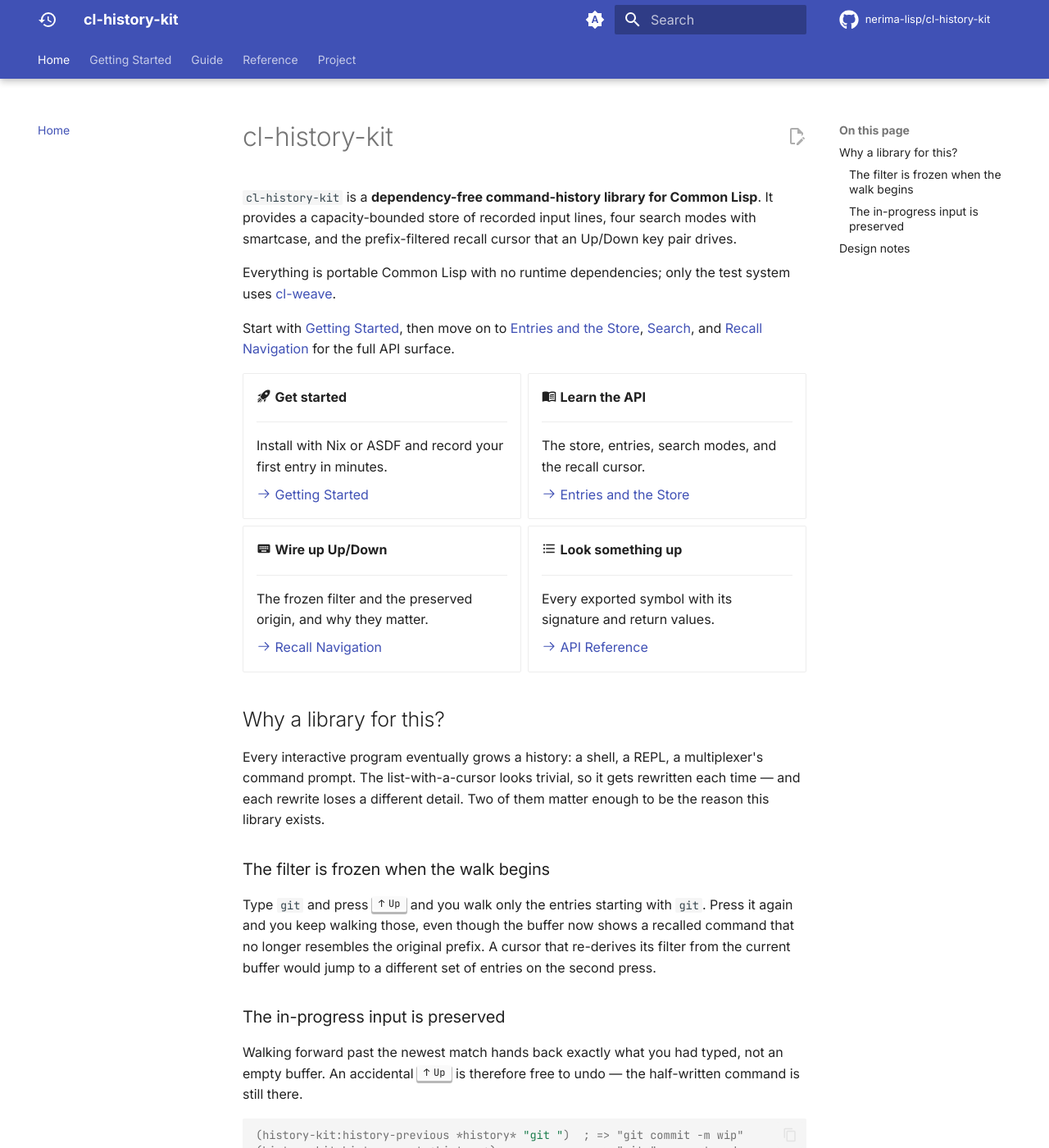
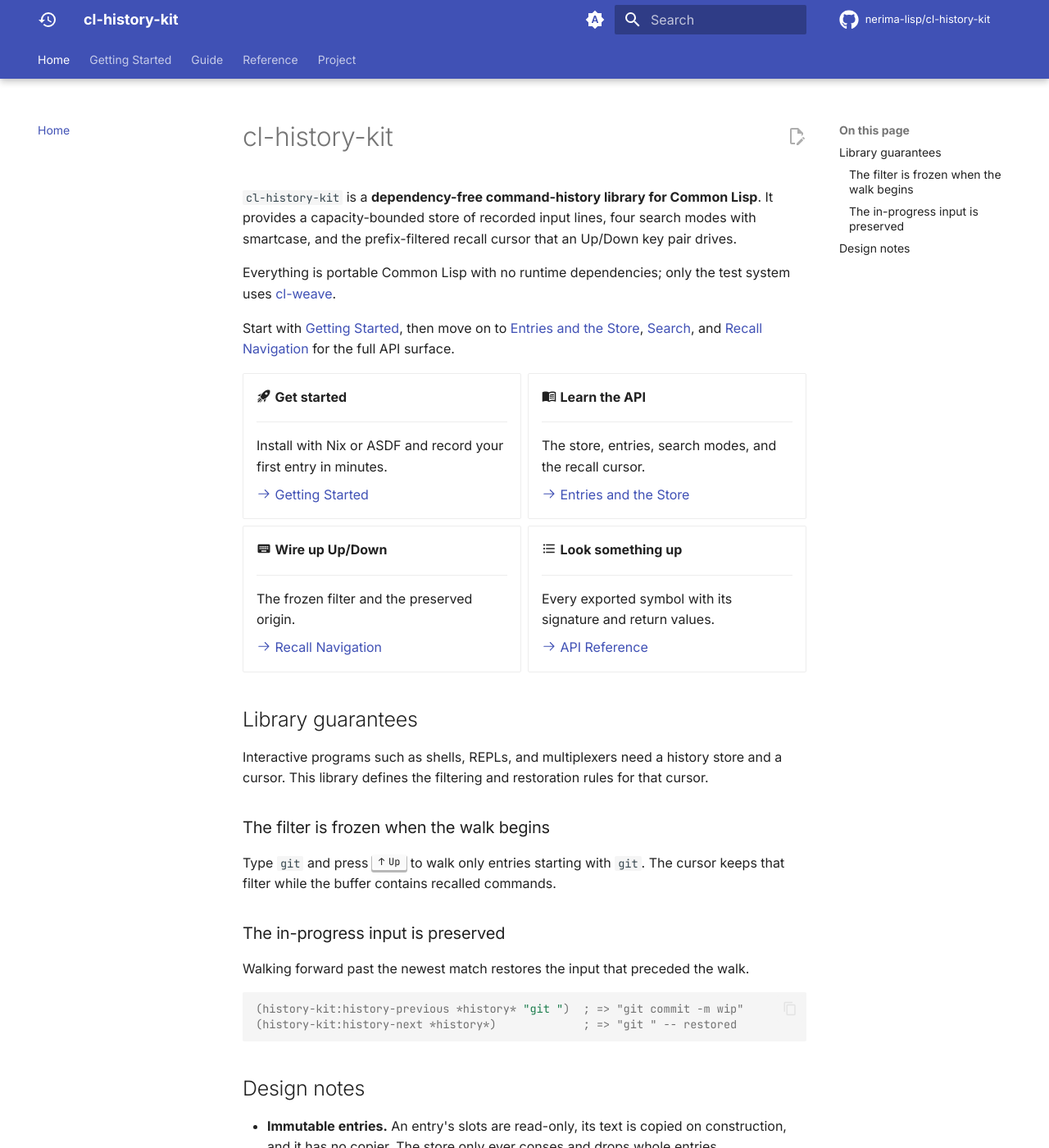
Before and after one commit to nerima-lisp/cl-history-kit, an MkDocs documentation site: the page built from docs/src/index.md, in a window 1280 px wide and 1400 px high. Shown: the whole window at 82% size. Built offline with MkDocs 1.6.1 and Material for MkDocs 9.7.7, drawn with Linux system fonts in a browser that asks for light colours; comment, search, counter and statistics services are not loaded.

````diff
--- a/docs/src/index.md
+++ b/docs/src/index.md
@@ -34,7 +34,7 @@ then move on to [Entries and the Store](guide/store.md), [Search](guide/search.m
 
     ---
 
-    The frozen filter and the preserved origin, and why they matter.
+    The frozen filter and the preserved origin.
 
     [:octicons-arrow-right-24: Recall Navigation](guide/navigation.md)
 
@@ -48,26 +48,21 @@ then move on to [Entries and the Store](guide/store.md), [Search](guide/search.m
 
 </div>
 
-## Why a library for this?
+## Library guarantees
 
-Every interactive program eventually grows a history: a shell, a REPL, a
-multiplexer's command prompt. The list-with-a-cursor looks trivial, so it gets
-rewritten each time — and each rewrite loses a different detail. Two of them
-matter enough to be the reason this library exists.
+Interactive programs such as shells, REPLs, and multiplexers need a history
+store and a cursor. This library defines the filtering and restoration rules
+for that cursor.
 
 ### The filter is frozen when the walk begins
 
-Type `git ` and press ++arrow-up++ and you walk only the entries starting with
-`git `. Press it again and you keep walking those, even though the buffer now
-shows a recalled command that no longer resembles the original prefix. A
-cursor that re-derives its filter from the current buffer would jump to a
-different set of entries on the second press.
+Type `git ` and press ++arrow-up++ to walk only entries starting with `git `.
+The cursor keeps that filter while the buffer contains recalled commands.
 
 ### The in-progress input is preserved
 
-Walking forward past the newest match hands back exactly what you had typed,
-not an empty buffer. An accidental ++arrow-up++ is therefore free to undo — the
-half-written command is still there.
+Walking forward past the newest match restores the input that preceded the
+walk.
 
 ```lisp
 (history-kit:history-previous *history* "git ")  ; => "git commit -m wip"
````
Also changed, not shown: docs/src/getting-started.md (+2 -3 lines), docs/src/guide/navigation.md (+6 -12 lines), docs/src/project/development.md (+5 -8 lines), docs/src/project/scope.md (+6 -9 lines), README.md.
